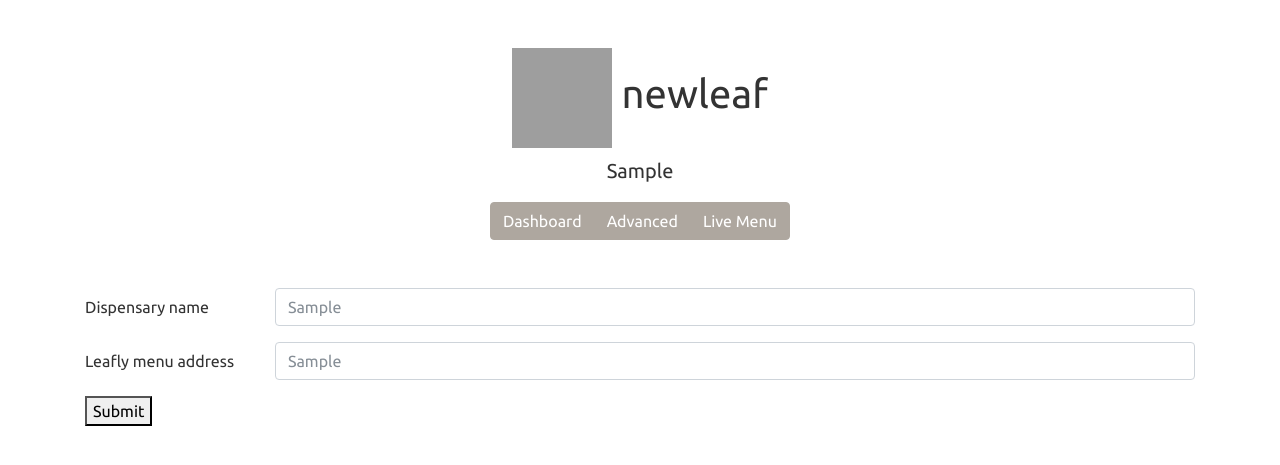
After one commit to exinmusic/new-leaf-menu, a Django app: page /advanced/ in a window 1280 px wide. The commit adds this page. Shown: the top 465 px of the page. Run offline with Django 3.2, Linux system fonts and the light colour scheme; tables that the repository leaves empty hold one stand-in row (values such as "Sample post"); data that the repository does not hold is empty; some libraries are stand-ins or nearby versions; grey boxes are pictures that could not be loaded.

Commit message:
settings in db
make migrations if updating

```diff
--- a/nlm/menu/models.py
+++ b/nlm/menu/models.py
@@ -14,3 +14,10 @@ class Strain(models.Model):
 
 	def __str__(self):
 		return self.name
+
+class Advanced(models.Model):
+	dispensary = models.CharField(max_length=140)
+	leafly = models.CharField(max_length=140)
+
+	def __str__(self):
+		return self.dispensary
--- /dev/null
+++ b/nlm/menu/templates/menu/advanced.html
@@ -0,0 +1,27 @@
+{% extends "menu/header.html" %}
+{% load staticfiles %}
+
+{% block content %}
+<div class="container">
+	{% include 'menu/includes/nav.html' %}
+	<form action="/advanced/" class="needs-validation" method="POST">
+		<div class="form-group row">
+			<label for="staticEmail" class="col-sm-2 col-form-label">Dispensary name</label>
+			<div class="col-sm-10">
+				<input type="text" class="form-control" name ="dispensary" id="dispensary" placeholder="{{dispensary}}">
+			</div>
+		</div>
+		<div class="form-group row">
+			<label for="inputPassword" class="col-sm-2 col-form-label">Leafly menu address</label>
+			<div class="col-sm-10">
+				<input type="text" class="form-control" name="leafly" id="leafly" placeholder="{{leafly}}">
+			</div>
+		</div>
+		<button type="submit" >Submit</button>
+	</form>
+</div>
+{% endblock %}
+
+{% block scripts %}
+<script src="{% static 'js/dash_ajax.js' %}"></script>
+{% endblock %}
--- a/nlm/menu/templates/menu/dash.html
+++ b/nlm/menu/templates/menu/dash.html
@@ -3,10 +3,7 @@
 
 {% block content %}
 <div class="container">
-	<div class="py-5 text-center">
-		<h1><img src="/static/img/nlm_logo.png" alt="" width="100" height="100"> newleaf</h1>
-		<p class="lead">Portland Canna Connection - Dashboard</p>
-	</div>
+	{% include 'menu/includes/nav.html' %}
 
 	<div class="row">
 		<div class="col-md-4 order-md-2 mb-4">
--- /dev/null
+++ b/nlm/menu/templates/menu/includes/nav.html
@@ -0,0 +1,10 @@
+<div class="py-5 text-center">
+	<h1><img src="/static/img/nlm_logo.png" alt="" width="100" height="100"> newleaf</h1>
+	<p class="lead">{{ dispensary }}</p>
+
+	<div class="btn-group" role="group" aria-label="Basic example">
+			<button onclick="location.href='/dash';" type="button" class="btn btn-secondary">Dashboard</button>
+			<button onclick="location.href='/advanced';" type="button" class="btn btn-secondary">Advanced</button>
+			<button onclick="location.href='/';" type="button" class="btn btn-secondary">Live Menu</button>
+	</div>
+</div>
--- a/nlm/menu/templates/menu/index.html
+++ b/nlm/menu/templates/menu/index.html
@@ -24,7 +24,7 @@
 	</div>
 
 	<div class="row fixed-bottom">
-		<button class="btn btn-secondary btn-lg btn-block">Welcome to The Portland Canna Connection<br><small class="mb-0 text-white-50 lh-100"><span id="ip"><span class="badge badge-danger">offline</span></span></small></button>
+		<button class="btn btn-secondary btn-lg btn-block">Welcome to {{ dispensary }}<br><small class="mb-0 text-white-50 lh-100"><span id="ip"><span class="badge badge-danger">offline</span></span></small></button>
 	</div>
 
 </div>
--- a/nlm/menu/urls.py
+++ b/nlm/menu/urls.py
@@ -5,4 +5,6 @@ urlpatterns = [
 	path('', views.index),
 	path('json_menu/', views.json_menu),
 	path('dash/', views.dash),
+	path('advanced/', views.advanced),
+	path('scrape_results/', views.scrape_results),
 ]
--- a/nlm/menu/views.py
+++ b/nlm/menu/views.py
@@ -1,5 +1,6 @@
 from django.shortcuts import render
 from django.http import HttpResponse, JsonResponse
+from django.views.decorators.csrf import csrf_exempt
 from . import models
 import json
 import urllib.request
@@ -11,8 +12,31 @@ def get_ip_address():
     s.connect(("8.8.8.8", 80))
     return s.getsockname()[0]
 
+def scrape_leafly(leafly):
+	splitmark = '__NEXT_DATA__ = '
+	cutout = ' module={}'
+
+	pattern = re.compile(cutout)
+	pattern2 = re.compile(splitmark)
+
+	htmlfile = urllib.request.urlopen(leafly)
+	htmltext = htmlfile.read().decode('utf-8')
+
+	splittext = re.split(pattern2,htmltext)
+	splittext = re.split(pattern,splittext[1])
+
+	leafly_json=splittext[0]
+	return json.loads(leafly_json)
+
+def check_settings():
+	results = models.Advanced.objects.all()
+	if results:
+		return {'dispensary':results[0],'leafly':results.values()[0]['leafly']}
+	else:
+		return {'dispensary':None,'leafly':None}
+
 def index(request):
-	return render(request, 'menu/index.html')
+	return render(request, 'menu/index.html', check_settings())
 
 def dash(request):
 	if request.method == "POST":
@@ -39,29 +63,29 @@ def dash(request):
 		print('SANITY LOG: {0} is now stored as {1}.'.format(strain_data['strain_name'], strain_data['strain_pheno']))
 		return JsonResponse(strain_data)
 	else:
-		return render(request, 'menu/dash.html')
+		return render(request, 'menu/dash.html', check_settings())
+
+@csrf_exempt
+def advanced(request):
+	if request.method == "POST":
+		results = models.Advanced.objects.all()
+		if results:
+			entry = models.Advanced.objects.get(id=results.values()[0]['id'])
+			entry.dispensary = request.POST.get('dispensary')
+			entry.leafly = request.POST.get('leafly')
+			entry.save()
+		else:
+			models.Advanced.objects.create(dispensary=request.POST.get('dispensary'),
+											leafly=request.POST.get('leafly'))
+
+	return render(request, 'menu/advanced.html', check_settings())
 
 def json_menu(request):
-	splitmark = '__NEXT_DATA__ = '
-	cutout = ' module={}'
-
-	pattern = re.compile(cutout)
-	pattern2 = re.compile(splitmark)
-
-	htmlfile = urllib.request.urlopen('https://www.leafly.com/dispensary-info/canna-connection/menu')
-	htmltext = htmlfile.read().decode('utf-8')
-
-	splittext = re.split(pattern2,htmltext)
-	splittext = re.split(pattern,splittext[1])
-
-	leafly_json=splittext[0]
-	leafly_json=json.loads(leafly_json)
-
-	hybrids = []
-	indicas = []
-	sativas = []
-	nopheno = []
-
+	results = models.Advanced.objects.all()
+	leafly_json={}
+	if results:
+		leafly_json=scrape_leafly(results.values()[0]['leafly'])
+	hybrids,indicas,sativas,nopheno = [],[],[],[]
 	flower_data = leafly_json['props']['menu']
 
 	for each_flower in flower_data:
@@ -160,3 +184,6 @@ def json_menu(request):
 	strains = scount + hcount + icount
 	ip = get_ip_address()
 	return JsonResponse({'sativas':sOut,'hybrids':hOut,'indicas':iOut,'nopheno':nOut,'scount':scount,'hcount':hcount,'icount':icount,'strains':strains, 'ip': ip})
+
+def scrape_results(request):
+	return JsonResponse(scrape_leafly('https://www.leafly.com/dispensary-info/canna-connection/menu'))
```
Also changed, not shown: nlm/menu/migrations/0007_auto_20190113_2245.py (added), nlm/menu/static/js/advanced_ajax.js (added).
